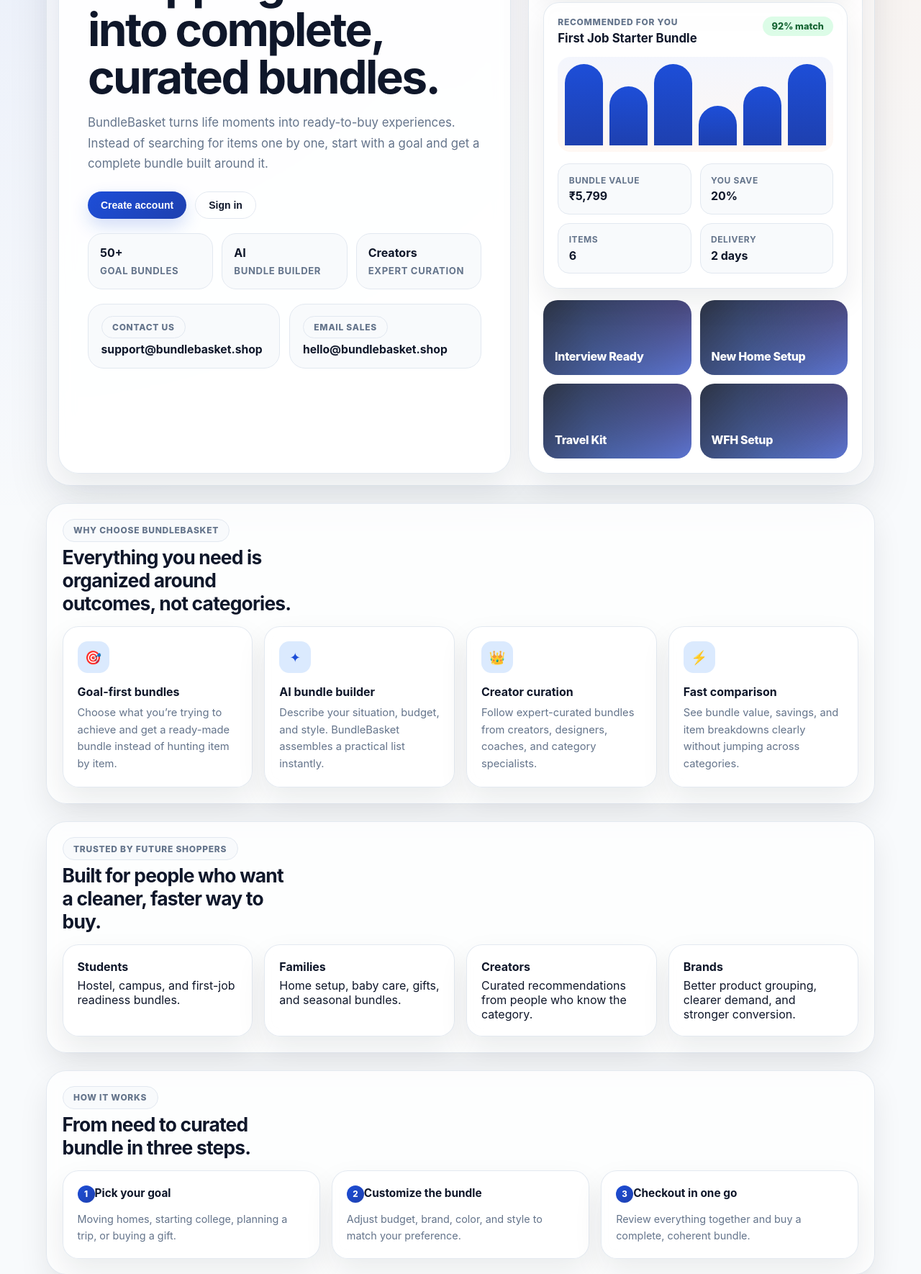
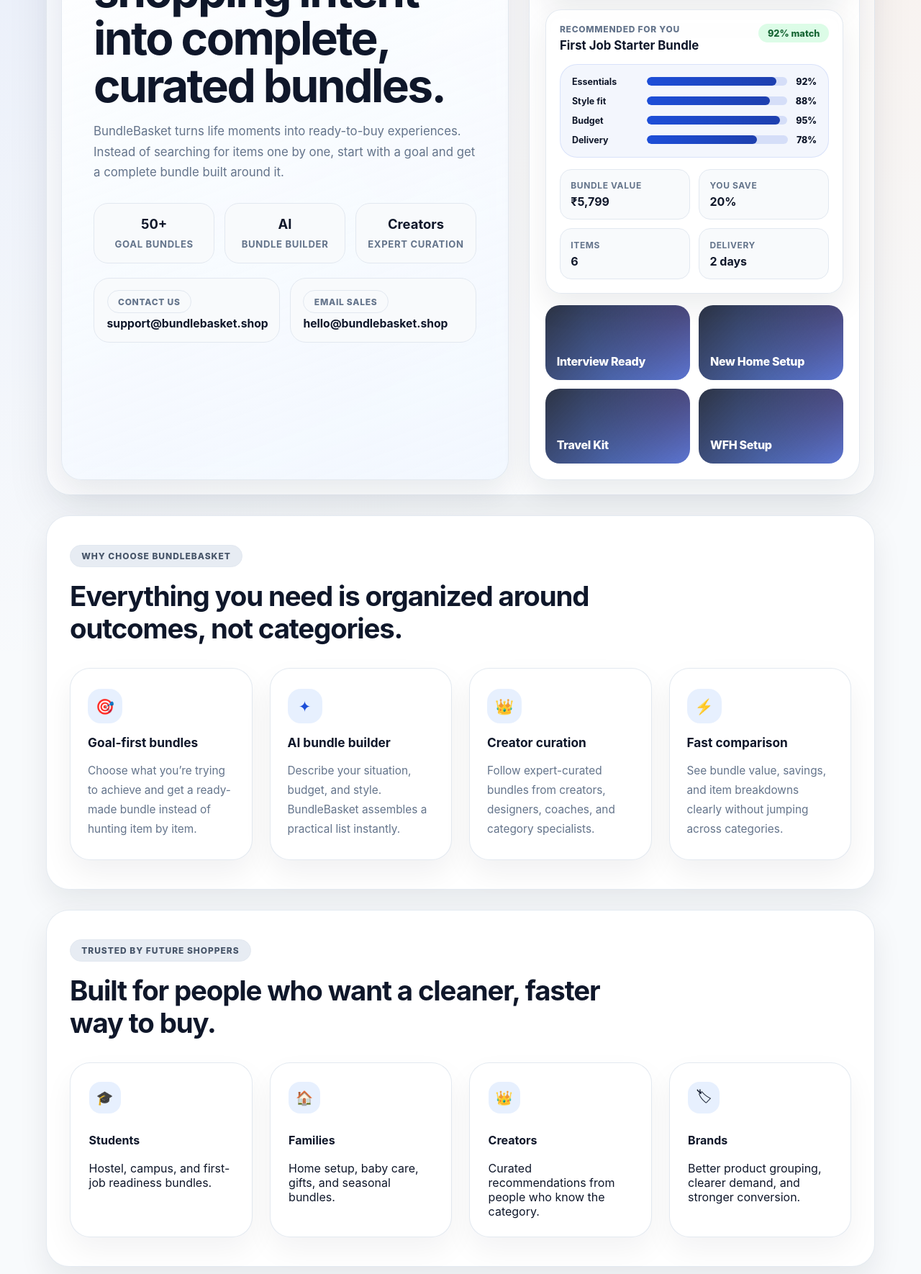
Before and after one commit to nuthankalyan8106/BundleApp, a plain HTML site: page frontend/index.html in a window 1280 px wide. Shown: the part 386-2156 px from the top of the page at 72% size. Drawn offline with Linux system fonts and the light colour scheme.

Commit message:
Update landing styles, testimonial cards, auth UI, and add BundleBasket SVG logo

```diff
--- a/frontend/css/base.css
+++ b/frontend/css/base.css
@@ -460,11 +460,11 @@ nav {
 .landing-hero {
   display: grid;
   grid-template-columns: minmax(0, 1.15fr) minmax(320px, 0.85fr);
-  gap: 1.5rem;
+  gap: 1.75rem;
   align-items: stretch;
-  margin-top: 1rem;
-  padding: 1rem;
-  background: rgba(255,255,255,0.45);
+  margin-top: 1.25rem;
+  padding: 1.25rem;
+  background: rgba(255,255,255,0.55);
   border: 1px solid rgba(226,232,240,0.95);
   border-radius: 34px;
   box-shadow: 0 24px 60px rgba(15,23,42,0.08);
@@ -482,14 +482,37 @@ nav {
 .landing-testimonial-card,
 .landing-faq-item,
 .landing-final-cta {
-  background: rgba(255,255,255,0.86);
   border: 1px solid rgba(226,232,240,0.95);
   box-shadow: var(--shadow);
   backdrop-filter: blur(10px);
 }
 
-.landing-hero-copy { border-radius: 28px; padding: 2.5rem; }
-.landing-hero-panel { border-radius: 28px; padding: 1.25rem; display: grid; gap: 1rem; }
+.landing-hero-copy {
+  border-radius: 28px;
+  padding: 2.75rem;
+  background:
+    linear-gradient(160deg, rgba(255,255,255,0.96) 0%, rgba(239,246,255,0.72) 100%);
+}
+
+.landing-hero-panel {
+  border-radius: 28px;
+  padding: 1.35rem;
+  display: grid;
+  gap: 1rem;
+  background: rgba(255,255,255,0.86);
+}
+
+.landing-section,
+.landing-contact-card,
+.landing-feature-card,
+.landing-step,
+.landing-stat-card,
+.landing-dashboard-card,
+.landing-trust-card,
+.landing-testimonial-card,
+.landing-faq-item {
+  background: rgba(255,255,255,0.86);
+}
 
 .landing-pill {
   display: inline-flex;
@@ -516,35 +539,43 @@ nav {
   font-size: 1.05rem;
   color: var(--text-muted);
   line-height: 1.7;
-  max-width: 62ch;
+  max-width: 52ch;
+  margin-bottom: 0;
 }
 
 .landing-actions {
   display: flex;
   flex-wrap: wrap;
   gap: 0.75rem;
-  margin: 1.5rem 0 1.25rem;
 }
 
 .landing-metrics {
   display: grid;
   grid-template-columns: repeat(3, minmax(0, 1fr));
-  gap: 0.75rem;
-  margin-top: 0.5rem;
+  gap: 0.85rem;
+  margin-top: 1.75rem;
 }
 
 .landing-metrics div {
   background: var(--surface-1);
   border: 1px solid var(--border);
   border-radius: 20px;
-  padding: 1rem;
+  padding: 1.1rem 1rem;
+  text-align: center;
+  transition: transform 0.2s, box-shadow 0.2s, border-color 0.2s;
+}
+
+.landing-metrics div:hover {
+  transform: translateY(-2px);
+  border-color: rgba(29,78,216,0.22);
+  box-shadow: 0 10px 24px rgba(29,78,216,0.08);
 }
 
 .landing-metrics strong {
   display: block;
   color: var(--primary);
-  font-size: 1rem;
-  margin-bottom: 0.25rem;
+  font-size: 1.15rem;
+  margin-bottom: 0.35rem;
 }
 
 .landing-metrics span {
@@ -684,24 +715,52 @@ nav {
 }
 
 .landing-dashboard-chart {
-  height: 132px;
-  display: grid;
-  grid-template-columns: repeat(6, 1fr);
-  gap: 0.55rem;
-  align-items: end;
+  display: flex;
+  flex-direction: column;
+  gap: 0.75rem;
   margin-bottom: 1rem;
-  padding: 0.6rem;
-  border-radius: 18px;
-  background: linear-gradient(180deg, rgba(29,78,216,0.05), rgba(249,115,22,0.05));
+  padding: 1rem;
+  border-radius: 24px;
+  background: rgba(29,78,216,0.05);
+  border: 1px solid rgba(29,78,216,0.12);
 }
 
-.landing-bar {
-  border-radius: 999px 999px 8px 8px;
-  background: linear-gradient(180deg, var(--accent) 0%, var(--accent-dark) 100%);
+.landing-chart-row {
+  display: grid;
+  grid-template-columns: minmax(92px, auto) minmax(0, 1fr) auto;
+  align-items: center;
+  gap: 0.75rem;
 }
-.landing-bar.high { height: 100%; }
-.landing-bar.medium { height: 72%; }
-.landing-bar.low { height: 48%; }
+
+.landing-chart-label {
+  font-size: 0.78rem;
+  font-weight: 700;
+  color: var(--text);
+  text-transform: none;
+  letter-spacing: 0;
+  white-space: nowrap;
+  min-width: 92px;
+}
+
+.landing-chart-track {
+  height: 12px;
+  border-radius: 999px;
+  background: rgba(29,78,216,0.14);
+  overflow: hidden;
+}
+
+.landing-chart-fill {
+  height: 100%;
+  border-radius: 999px;
+  background: linear-gradient(90deg, var(--accent), var(--accent-dark));
+}
+
+.landing-chart-value {
+  font-size: 0.78rem;
+  font-weight: 800;
+  color: var(--primary);
+  text-align: right;
+}
 
 .landing-dashboard-grid {
   display: grid;
@@ -732,105 +791,200 @@ nav {
 }
 
 .landing-section {
-  margin-top: 1.5rem;
-  border-radius: 28px;
-  padding: 1.35rem;
-  background: rgba(255,255,255,0.72);
+  margin-top: 1.75rem;
+  border-radius: 32px;
+  padding: 2.5rem 2rem;
+  background: #ffffff;
+  border: 1px solid rgba(226,232,240,0.9);
 }
 
-.landing-section-heading { margin-bottom: 1rem; }
+.landing-section-heading {
+  margin-bottom: 2rem;
+}
+
+.landing-section-heading span {
+  display: inline-flex;
+  padding: 0.45rem 0.95rem;
+  border-radius: 999px;
+  background: rgba(226,232,240,0.8);
+  color: #475569;
+  font-size: 0.75rem;
+  text-transform: uppercase;
+  letter-spacing: 0.08em;
+  font-weight: 800;
+}
 
 .landing-section-heading h2 {
   color: var(--primary);
-  font-size: 1.65rem;
+  font-size: clamp(1.75rem, 3vw, 2.4rem);
+  line-height: 1.18;
   letter-spacing: -0.03em;
+  max-width: 760px;
+  width: min(760px, 100%);
+  margin-top: 0.75rem;
 }
 
 .landing-feature-grid {
   display: grid;
-  grid-template-columns: repeat(4, minmax(0, 1fr));
-  gap: 1rem;
+  grid-template-columns: repeat(4, minmax(220px, 1fr));
+  gap: 1.5rem;
+  align-items: stretch;
 }
 
-.landing-feature-card { padding: 1.25rem; border-radius: 22px; }
+.landing-feature-card {
+  display: flex;
+  flex-direction: column;
+  gap: 1rem;
+  padding: 1.75rem 1.5rem;
+  border-radius: 28px;
+  min-height: 220px;
+  background: #ffffff;
+  border: 1px solid rgba(226,232,240,0.95);
+  box-shadow: 0 18px 40px rgba(15,23,42,0.06);
+  transition: transform 0.25s ease, box-shadow 0.25s ease, border-color 0.25s ease;
+}
+
+.landing-feature-card:hover {
+  transform: translateY(-2px);
+  box-shadow: 0 24px 54px rgba(15,23,42,0.1);
+  border-color: rgba(59,130,246,0.22);
+}
 
 .landing-feature-icon {
-  width: 44px;
-  height: 44px;
-  border-radius: 14px;
+  width: 48px;
+  height: 48px;
+  border-radius: 18px;
   display: flex;
   align-items: center;
   justify-content: center;
-  background: var(--accent-light);
+  background: rgba(59,130,246,0.12);
   color: var(--accent);
-  font-size: 1.15rem;
-  margin-bottom: 1rem;
+  font-size: 1.3rem;
 }
 
-.landing-feature-card h3,
-.landing-step strong {
+.landing-feature-card h3 {
   color: var(--primary);
-  font-size: 1rem;
-  margin-bottom: 0.5rem;
+  font-size: 1.08rem;
+  margin-bottom: 0;
+}
+
+.landing-feature-card p {
+  color: var(--text-muted);
+  font-size: 0.96rem;
+  line-height: 1.75;
+  margin: 0;
+}
+
+.landing-trust-grid,
+.landing-contact-grid {
+  display: grid;
+  grid-template-columns: repeat(auto-fit, minmax(240px, 1fr));
+  gap: 1.5rem;
 }
 
 .landing-steps {
   display: grid;
-  grid-template-columns: repeat(3, minmax(0, 1fr));
+  grid-template-columns: repeat(auto-fit, minmax(300px, 1fr));
   gap: 1rem;
+  align-items: stretch;
 }
 
-.landing-step { padding: 1.25rem; border-radius: 22px; }
+.landing-step {
+  padding: 1.75rem 1.75rem;
+  border-radius: 28px;
+  display: grid;
+  grid-template-columns: 48px 1fr;
+  grid-template-rows: auto 1fr;
+  gap: 1rem;
+  align-items: start;
+  min-height: 220px;
+  background: #ffffff;
+  border: 1px solid rgba(226,232,240,0.95);
+  transition: transform 0.25s ease, box-shadow 0.25s ease, border-color 0.25s ease;
+}
 
-.landing-step span {
-  width: 24px;
-  height: 24px;
-  border-radius: 999px;
-  display: inline-flex;
+.landing-step:hover {
+  transform: translateY(-2px);
+  box-shadow: 0 18px 40px rgba(15,23,42,0.1);
+  border-color: rgba(59,130,246,0.22);
+}
+
+.landing-step-badge {
+  width: 44px;
+  height: 44px;
+  min-width: 44px;
+  border-radius: 50%;
+  display: flex;
   align-items: center;
   justify-content: center;
-  background: linear-gradient(135deg, var(--accent) 0%, var(--accent-dark) 100%);
+  background: var(--accent);
   color: white;
-  font-weight: 800;
-  font-size: 0.72rem;
-  margin-bottom: 0.65rem;
+  font-weight: 700;
+  font-size: 0.95rem;
+  box-shadow: 0 12px 24px rgba(29,78,216,0.14);
 }
 
 .landing-step strong {
-  font-size: 0.96rem;
+  grid-column: 2 / -1;
+  grid-row: 1;
+  align-self: center;
+  margin: 0;
+  color: var(--primary);
+  font-size: 1.05rem;
+  line-height: 1.35;
 }
 
 .landing-step p {
-  font-size: 0.9rem;
+  grid-column: 2 / -1;
+  grid-row: 2;
+  color: var(--text-muted);
+  font-size: 0.95rem;
+  line-height: 1.8;
+  margin: 0;
 }
 
-.landing-contact-grid {
-  display: grid;
-  grid-template-columns: repeat(3, minmax(0, 1fr));
-  gap: 1rem;
+.landing-step-badge {
+  width: 44px;
+  height: 44px;
+  min-width: 44px;
+  border-radius: 50%;
+  display: flex;
+  align-items: center;
+  justify-content: center;
+  background: var(--accent);
+  color: white;
+  font-weight: 700;
+  font-size: 0.95rem;
+  box-shadow: 0 12px 24px rgba(29,78,216,0.16);
 }
 
-.landing-trust-grid,
-.landing-testimonial-grid {
-  display: grid;
-  grid-template-columns: repeat(4, minmax(0, 1fr));
-  gap: 1rem;
+.landing-step strong {
+  display: block;
+  color: var(--primary);
+  font-size: 1rem;
+  margin-bottom: 0.35rem;
+  line-height: 1.35;
 }
 
-.landing-faq-grid {
-  display: grid;
-  grid-template-columns: repeat(2, minmax(0, 1fr));
-  gap: 1rem;
+.landing-step p {
+  color: var(--text-muted);
+  font-size: 0.95rem;
+  line-height: 1.75;
+  margin: 0;
+}
+
+.landing-step .landing-step-badge + strong {
+  margin-top: 0;
 }
 
 .landing-final-cta {
-  margin-top: 1.5rem;
+  margin-top: 1.75rem;
   border-radius: 28px;
-  padding: 1.5rem;
+  padding: 2rem 1.75rem;
   display: flex;
   align-items: center;
   justify-content: space-between;
-  gap: 1rem;
+  gap: 1.25rem;
   background: linear-gradient(135deg, rgba(15,23,42,0.96), rgba(29,78,216,0.92));
   color: white;
 }
@@ -846,9 +1000,10 @@ nav {
 }
 
 .landing-final-cta h2 {
-  font-size: 1.6rem;
+  font-size: clamp(1.35rem, 2.5vw, 1.75rem);
+  line-height: 1.3;
   letter-spacing: -0.03em;
-  max-width: 18ch;
+  max-width: 520px;
 }
 
 .landing-final-cta .btn-ghost {
@@ -862,8 +1017,31 @@ nav {
   border-color: white;
 }
 
-.landing-section-heading h2 {
-  max-width: 18ch;
+.landing-trust-icon {
+  width: 44px;
+  height: 44px;
+  border-radius: 16px;
+  display: flex;
+  align-items: center;
+  justify-content: center;
+  background: rgba(59,130,246,0.12);
+  font-size: 1.2rem;
+  margin-bottom: 0.9rem;
+}
+
+.landing-trust-card,
+.landing-testimonial-card {
+  padding: 1.6rem;
+  border-radius: 28px;
+  height: 100%;
+  display: flex;
+  flex-direction: column;
+  align-items: flex-start;
+  gap: 0.8rem;
+  border: 1px solid rgba(226,232,240,0.95);
+  background: #ffffff;
+  box-shadow: 0 18px 40px rgba(15,23,42,0.05);
+
 }
 
 .landing-faq-item summary {
@@ -892,12 +1070,6 @@ nav {
   content: '−';
 }
 
-.landing-trust-card,
-.landing-testimonial-card {
-  padding: 1.25rem;
-  border-radius: 22px;
-}
-
 .landing-trust-card strong {
   display: block;
   color: var(--primary);
@@ -905,14 +1077,33 @@ nav {
   margin-bottom: 0.35rem;
 }
 
+.landing-testimonial-grid {
+  display: grid;
+  grid-template-columns: repeat(auto-fit, minmax(280px, 1fr));
+  gap: 1.5rem;
+  align-items: stretch;
+}
+
+.landing-testimonial-card {
+  padding: 1.75rem 1.6rem;
+  border-radius: 28px;
+  min-height: 180px;
+  display: grid;
+  gap: 0.85rem;
+  background: #ffffff;
+  border: 1px solid rgba(226,232,240,0.95);
+  box-shadow: 0 18px 40px rgba(15,23,42,0.05);
+}
+
 .landing-testimonial-card p {
-  color: var(--primary);
-  line-height: 1.7;
+  color: var(--text);
+  line-height: 1.75;
   font-size: 0.95rem;
+  margin: 0;
 }
 
 .landing-testimonial-card footer {
-  margin-top: 0.9rem;
+  margin-top: auto;
   color: var(--text-muted);
   font-size: 0.8rem;
   text-transform: uppercase;
@@ -945,45 +1136,6 @@ nav {
   line-height: 1.65;
   margin-top: 0.75rem;
   font-size: 0.92rem;
-}
-
-.landing-final-cta {
-  margin-top: 1.5rem;
-  border-radius: 28px;
-  padding: 1.5rem;
-  display: flex;
-  align-items: center;
-  justify-content: space-between;
-  gap: 1rem;
-  background: linear-gradient(135deg, rgba(15,23,42,0.96), rgba(29,78,216,0.92));
-  color: white;
-}
-
-.landing-final-cta span {
-  display: inline-flex;
-  color: rgba(255,255,255,0.78);
-  font-size: 0.78rem;
-  text-transform: uppercase;
-  letter-spacing: 0.06em;
-  font-weight: 800;
-  margin-bottom: 0.45rem;
-}
-
-.landing-final-cta h2 {
-  font-size: 1.6rem;
-  letter-spacing: -0.03em;
-  max-width: 18ch;
-}
-
-.landing-final-cta .btn-ghost {
-  color: white;
-  border-color: rgba(255,255,255,0.28);
-}
-
-.landing-final-cta .btn-ghost:hover {
-  color: var(--primary);
-  background: white;
-  border-color: white;
 }
 
 .landing-contact-card { padding: 1.25rem; border-radius: 22px; }
@@ -1033,7 +1185,9 @@ nav {
   .landing-metrics { grid-template-columns: 1fr; }
   .landing-dashboard-grid { grid-template-columns: 1fr 1fr; }
   .landing-final-cta h2 { max-width: none; }
-  .landing-step span { width: 22px; height: 22px; }
+  .landing-step-badge { width: 42px; height: 42px; font-size: 1rem; }
+  .landing-chart-row { grid-template-columns: minmax(72px, auto) minmax(0, 1fr) auto; gap: 0.5rem; }
+  .landing-chart-label { min-width: 72px; }
 }
 
 /* ── MAIN LAYOUT ── */
--- a/frontend/index.html
+++ b/frontend/index.html
@@ -24,7 +24,9 @@
 
   <header class="landing-header" id="landing-header">
     <div class="landing-brand" onclick="scrollToTop()">
-      <div class="logo-icon">🎯</div>
+      <div class="logo-icon logo-icon-svg">
+        <img src="logo.svg" alt="BundleBasket logo" width="42" height="42" />
+      </div>
       <div>
         <strong>BundleBasket</strong>
         <span>Goal-based shopping</span>
@@ -46,10 +48,6 @@
         <div class="landing-pill">Goal-based shopping platform</div>
         <h1>Transform shopping intent into complete, curated bundles.</h1>
         <p>BundleBasket turns life moments into ready-to-buy experiences. Instead of searching for items one by one, start with a goal and get a complete bundle built around it.</p>
-        <div class="landing-actions">
-          <button class="btn btn-primary" onclick="openAuth('signup')">Create account</button>
-          <button class="btn btn-ghost" onclick="openAuth('login')">Sign in</button>
-        </div>
         <div class="landing-metrics">
           <div><strong>50+</strong><span>goal bundles</span></div>
           <div><strong>AI</strong><span>bundle builder</span></div>
@@ -81,12 +79,26 @@
             <div class="landing-score">92% match</div>
           </div>
           <div class="landing-dashboard-chart">
-            <div class="landing-bar high"></div>
-            <div class="landing-bar medium"></div>
-            <div class="landing-bar high"></div>
-            <div class="landing-bar low"></div>
-            <div class="landing-bar medium"></div>
-            <div class="landing-bar high"></div>
+            <div class="landing-chart-row">
+              <span class="landing-chart-label">Essentials</span>
+              <div class="landing-chart-track"><div class="landing-chart-fill" style="width:92%"></div></div>
+              <span class="landing-chart-value">92%</span>
+            </div>
+            <div class="landing-chart-row">
+              <span class="landing-chart-label">Style fit</span>
+              <div class="landing-chart-track"><div class="landing-chart-fill" style="width:88%"></div></div>
+              <span class="landing-chart-value">88%</span>
+            </div>
+            <div class="landing-chart-row">
+              <span class="landing-chart-label">Budget</span>
+              <div class="landing-chart-track"><div class="landing-chart-fill" style="width:95%"></div></div>
+              <span class="landing-chart-value">95%</span>
+            </div>
+            <div class="landing-chart-row">
+              <span class="landing-chart-label">Delivery</span>
+              <div class="landing-chart-track"><div class="landing-chart-fill" style="width:78%"></div></div>
+              <span class="landing-chart-value">78%</span>
+            </div>
           </div>
           <div class="landing-dashboard-grid">
             <div><span>Bundle value</span><strong>₹5,799</strong></div>
@@ -140,18 +152,22 @@
       </div>
       <div class="landing-trust-grid">
         <div class="landing-trust-card">
+          <div class="landing-trust-icon">🎓</div>
           <strong>Students</strong>
           <p>Hostel, campus, and first-job readiness bundles.</p>
         </div>
         <div class="landing-trust-card">
+          <div class="landing-trust-icon">🏠</div>
           <strong>Families</strong>
           <p>Home setup, baby care, gifts, and seasonal bundles.</p>
         </div>
         <div class="landing-trust-card">
+          <div class="landing-trust-icon">👑</div>
           <strong>Creators</strong>
           <p>Curated recommendations from people who know the category.</p>
         </div>
         <div class="landing-trust-card">
+          <div class="landing-trust-icon">🏷</div>
           <strong>Brands</strong>
           <p>Better product grouping, clearer demand, and stronger conversion.</p>
         </div>
@@ -164,9 +180,21 @@
         <h2>From need to curated bundle in three steps.</h2>
       </div>
       <div class="landing-steps">
-        <div class="landing-step"><span>1</span><strong>Pick your goal</strong><p>Moving homes, starting college, planning a trip, or buying a gift.</p></div>
-        <div class="landing-step"><span>2</span><strong>Customize the bundle</strong><p>Adjust budget, brand, color, and style to match your preference.</p></div>
-        <div class="landing-step"><span>3</span><strong>Checkout in one go</strong><p>Review everything together and buy a complete, coherent bundle.</p></div>
+        <div class="landing-step">
+          <div class="landing-step-badge">1</div>
+          <strong>Pick your goal</strong>
+          <p>Moving homes, starting college, planning a trip, or buying a gift.</p>
+        </div>
+        <div class="landing-step">
+          <div class="landing-step-badge">2</div>
+          <strong>Customize the bundle</strong>
+          <p>Adjust budget, brand, color, and style to match your preference.</p>
+        </div>
+        <div class="landing-step">
+          <div class="landing-step-badge">3</div>
+          <strong>Checkout in one go</strong>
+          <p>Review everything together and buy a complete, coherent bundle.</p>
+        </div>
       </div>
     </section>
 
@@ -286,7 +314,10 @@
         </div>
         <div class="auth-field">
           <label class="auth-label">Password</label>
-          <input class="auth-input" type="password" id="login-password" placeholder="Your password" onkeydown="if(event.key==='Enter')signInEmail()" />
+          <div class="auth-input-group">
+            <input class="auth-input password-input" type="password" id="login-password" placeholder="Your password" onkeydown="if(event.key==='Enter')signInEmail()" />
+            <button type="button" class="password-toggle" onclick="togglePasswordVisibility('login-password', this)" aria-label="Show password">👁</button>
+          </div>
         </div>
         <button class="auth-btn auth-btn-primary" onclick="signInEmail()" id="login-btn">Sign in</button>
         <div class="auth-footer">No account? <a onclick="switchTab('signup')">Create one free</a></div>
@@ -304,7 +335,10 @@
         </div>
         <div class="auth-field">
           <label class="auth-label">Password</label>
-          <input class="auth-input" type="password" id="signup-password" placeholder="At least 6 characters" onkeydown="if(event.key==='Enter')signUpEmail()" />
+          <div class="auth-input-group">
+            <input class="auth-input password-input" type="password" id="signup-password" placeholder="At least 6 characters" onkeydown="if(event.key==='Enter')signUpEmail()" />
+            <button type="button" class="password-toggle" onclick="togglePasswordVisibility('signup-password', this)" aria-label="Show password">👁</button>
+          </div>
         </div>
         <button class="auth-btn auth-btn-primary" onclick="signUpEmail()" id="signup-btn">Create account</button>
         <div class="auth-footer">Already have an account? <a onclick="switchTab('login')">Sign in</a></div>
```
Also changed, not shown: frontend/css/auth.css (+40 -7 lines), frontend/js/auth.js (+9 -0 lines), frontend/logo.svg (added).
